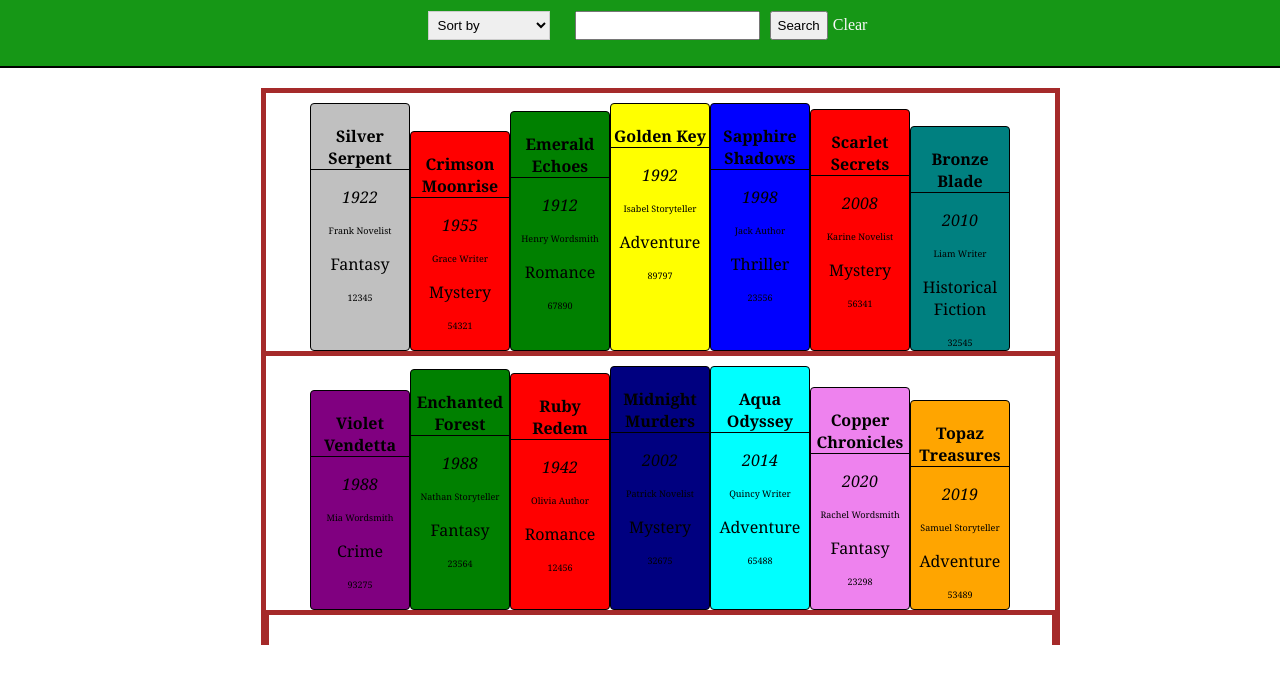
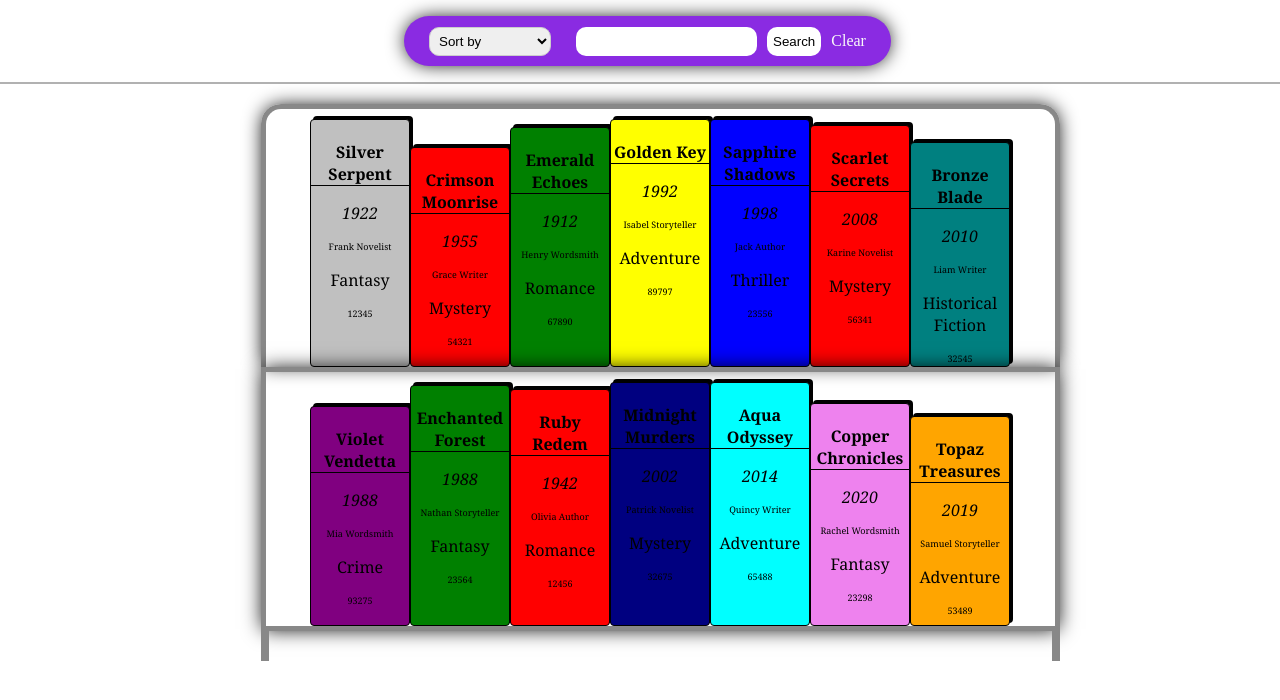
Before and after one commit to MylAnt95/Bookshelf, a PHP site: page / in a window 1280 px wide. Shown: the top 700 px of the page. Run offline with PHP 8.4, Linux system fonts and the light colour scheme.

Commit message:
fixed an issue with the buttons doing same tasks, also updated CSS

```diff
--- a/index.php
+++ b/index.php
@@ -10,6 +10,8 @@ foreach ($books as $book => $data) :
 endforeach;
 
 $sortedBooks = $books;
+
+if (isset($_GET['sort'])) {
     if (isset($_GET['direction'])) {
         $direction = $_GET['direction'];
 
@@ -36,9 +38,10 @@ if (isset($_GET['direction'])) {
             }
         }
     }
+}
 
 $matches = [];
-if (isset($_GET['name'])) {
+if (isset($_GET['search'])) {
     $searchKey = '/' . $_GET['name'] . '/i';
     foreach ($books as $book => $bookData) {
         foreach ($bookData as $details) {
@@ -50,7 +53,6 @@ if (isset($_GET['name'])) {
                 preg_match($searchKey, $bookData['released'])
             ) {
                 $matches[] = $book;
-                break 2;
             }
         }
     }
@@ -106,13 +108,13 @@ if (isset($_GET['name'])) {
                         <input type="checkbox" name="direction[]" value="releasedesc">
                         <span class="checkmark"></span>
                     </label>
-                    <button class="sort-button" type="submit">SORT</button>
+                    <button class="sort-button" type="submit" name="sort">SORT</button>
                 </div>
             </div>
             <div class="search">
                 <form class="search-form" action="index.php" method="get">
                     <input type="text" name="name">
-                    <button type="submit">Search</button>
+                    <button type="submit" name="search">Search</button>
                 </form>
                 <a class="clear" href="/index.php">Clear</a>
             </div>
--- a/style.css
+++ b/style.css
@@ -14,22 +14,26 @@ body {
 }
 
 .nav-content {
-  background-color: rgb(22, 151, 22);
-  border-bottom: 2px solid rgb(0, 0, 0);
+  border-bottom: 2px solid rgb(177, 177, 177);
   display: flex;
   justify-content: center;
   margin-bottom: 20px;
 }
 form {
+  background-color: rgb(138, 43, 226);
+  box-shadow: 0px 0px 19px -2px;
   display: flex;
   gap: 5px;
   height: 50px;
   align-content: center;
   flex-wrap: wrap;
   margin-left: 15px;
+  padding: 25px;
+  border-radius: 40px;
+  margin-top: 16px;
 }
 .sort-button {
-  background-color: rgb(22, 151, 22);
+  background-color: rgb(138, 43, 226);
   border: none;
   font-weight: bold;
   width: 100%;
@@ -59,16 +63,20 @@ input {
 }
 
 .shelf-1 {
-  border-top: 5px solid brown;
-  border-right: 5px solid brown;
-  border-left: 5px solid brown;
+  border-top: 5px solid #888888;
+    border-right: 5px solid #888888;
+    border-left: 5px solid #888888;
+    border-top-left-radius: 20px;
+    border-top-right-radius: 20px;
+    box-shadow: 0px 0px 19px -2px;
 }
 .shelf-2 {
-  border: 5px solid brown;
+  border: 5px solid #888888;
+  box-shadow: 0px 0px 19px -2px;
 }
 .legs {
-  border-right: 8px solid brown;
-  border-left: 8px solid brown;
+  border-right: 8px solid #888888;
+  border-left: 8px solid #888888;
   height: 30px;
 }
 
@@ -79,6 +87,7 @@ input {
   border-radius: 4px;
   text-align: center;
   font-family: Georgia, "Times New Roman", Times, serif;
+  box-shadow: 3px -3px 0px 0px;
 }
 .book:hover {
   transform: scale(1.32);
@@ -111,6 +120,7 @@ input {
 #sort-select {
   padding: 5px;
   border: 1px solid #ccc;
+  border-radius: 10px;
 }
 
 /* Style for the checkboxes container */
@@ -141,14 +151,27 @@ label.sort input {
 
 .search {
   display: flex;
-  align-content: center;
   justify-content: center;
   margin-left: 20px;
 }
+.search input {
+  border-radius: 10px;
+  border: unset;
+  text-align: center;
+}
+.search button {
+  background-color: white;
+  border: unset;
+  border-radius: 10px;
+}
+.search button:hover {
+  transform: scale(1.02);
+}
+
 .clear {
   text-decoration: none;
   align-self: center;
-  margin-left: 5px;
+  margin-left: 10px;
   color: #f9f9f9;
 }
 .clear:hover {
```
Lines whose indentation alone changed are shown as unchanged.
